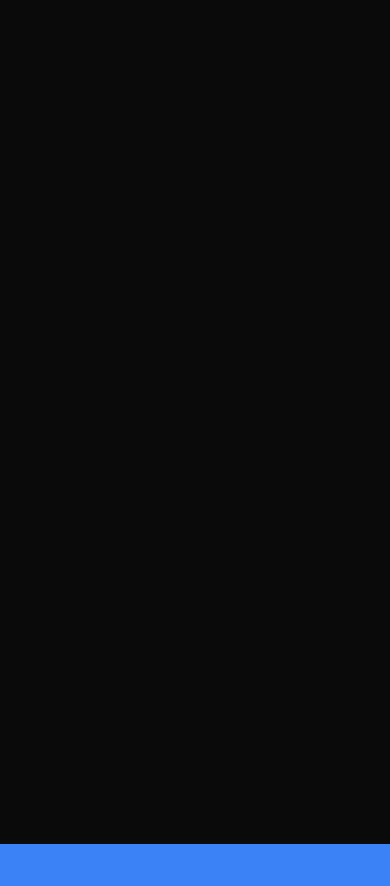
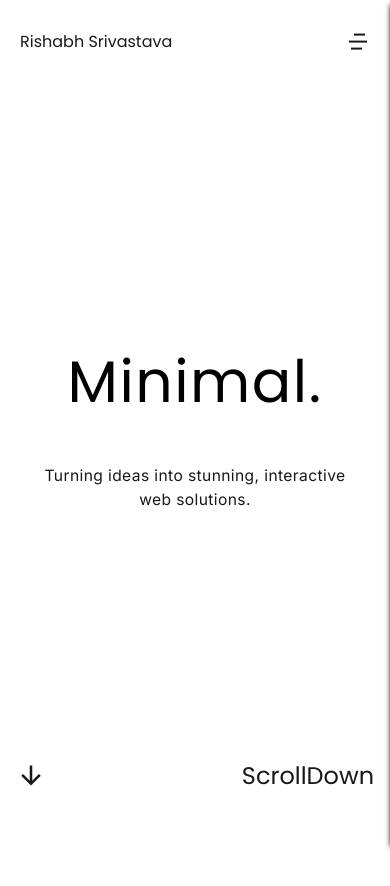
Before and after one commit to rishabh0777/rishabh-srivastava, a React (Vite) app in the folder Frontend/: page / in a window 390 px wide. Shown: the top 886 px of the page. Built offline with nearby package versions, Linux system fonts and the light colour scheme.

Commit message:
added a minimalist hero section with hamburgar navbar by following mobile first approach and added attractive animations

```diff
--- a/Frontend/index.html
+++ b/Frontend/index.html
@@ -5,6 +5,10 @@
     <meta name="viewport" content="width=device-width, initial-scale=1.0" />
     <link href="https://fonts.googleapis.com/css2?family=Inter:wght@300;400;500;700&display=swap" rel="stylesheet" />
     <link href="https://fonts.googleapis.com/css2?family=Poppins:wght@300;400;500;700&display=swap" rel="stylesheet" />
+    <link
+    href="https://cdn.jsdelivr.net/npm/remixicon@4.5.0/fonts/remixicon.css"
+    rel="stylesheet"
+/>
     <title>Rishabh Srivastava|Portfolio</title>
   </head>
   <body>
--- a/Frontend/package.json
+++ b/Frontend/package.json
@@ -10,7 +10,9 @@
     "preview": "vite preview"
   },
   "dependencies": {
+    "@gsap/react": "^2.1.1",
     "autoprefixer": "^10.4.20",
+    "gsap": "^3.12.5",
     "postcss": "^8.4.49",
     "react": "^18.3.1",
     "react-dom": "^18.3.1",
--- a/Frontend/src/App.jsx
+++ b/Frontend/src/App.jsx
@@ -3,7 +3,7 @@ import Nav from "./components/Nav"
 
 const App = () => {
   return (
-    <main className="xsm:w-full xsm:min-h-screen relative">
+    <main className="xsm:w-full xsm:min-h-[100svh] relative">
       <Nav />
       <Hero />
     </main>
--- a/Frontend/src/components/Hero.jsx
+++ b/Frontend/src/components/Hero.jsx
@@ -1,10 +1,79 @@
+import { useRef, useState, useEffect } from 'react';
+import { gsap } from 'gsap';
 
 const Hero = () => {
+  const textTimeline = gsap.timeline(); // Separate timeline for text animation
+  const introTimeline = gsap.timeline(); // Separate timeline for initial animations
+
+  const heroTextRef = useRef(null);
+  const scrollTextRef = useRef(null);
+  const scrollIconRef = useRef(null);
+  const paraRef = useRef(null);
+  const txtArr = ['Minimal.', 'Functional.', 'Impactful.'];
+  const [currentTextIndex, setCurrentTextIndex] = useState(0);
+
+  const animateText = () => {
+    textTimeline
+      .to(heroTextRef.current, {
+        duration: 1,
+        opacity: 0,
+        onComplete: () => {
+          setCurrentTextIndex((prevIndex) => (prevIndex + 1) % txtArr.length);
+        },
+      })
+      .to(heroTextRef.current, {
+        duration: 2,
+        opacity: 1,
+      });
+  };
+
+  useEffect(() => {
+    // Initial animations for paragraph and scroll elements
+    introTimeline
+      .fromTo(
+        paraRef.current,
+        { opacity: 0, y: 50 },
+        { opacity: 1, y: 0, duration: 1.5, ease: 'power4.out' }
+      )
+      .fromTo(
+        scrollTextRef.current,
+        { opacity: 0, y: 50 },
+        { opacity: 1, y: 0, duration: 1.5, ease: 'power4.out', delay: 0.7 },
+        'a'
+      )
+      .fromTo(
+        scrollIconRef.current,
+        { opacity: 0, y: -50 },
+        { opacity: 1, y: 0, duration: 1.5, ease: 'power4.out', delay: 0.7 },
+        'a'
+      );
+  }, []);
+
+  useEffect(() => {
+    const interval = setInterval(() => {
+      animateText();
+    }, 6000); // Change text every 6 seconds
+
+    return () => clearInterval(interval); // Clean up on component unmount
+  }, []);
+
   return (
-    <div className="xsm:w-full h-screen bg-blue-500 relative">
+    <div className="xsm:w-full h-[100svh] relative px-4 flex justify-center text-zinc-900">
+      <h1 ref={heroTextRef} className="text-[15vw] z-[10] tracking-wide text-black font-poppins absolute top-[30%]">
+        {txtArr[currentTextIndex]}
+      </h1>
+      <p
+        ref={paraRef}
+        className="text-[4vw] tracking-wide z-[11] text-center text-zinc-900 font-inter absolute top-[45%]"
+      >
+        Turning ideas into stunning, interactive <br /> web solutions.
+      </p>
+      <div className="xsm:w-full xsm:h-[10svh] absolute bottom-[13svh] flex justify-between items-center p-4 text-2xl font-poppins">
+        <i ref={scrollIconRef} className="ri-arrow-down-line text-3xl"></i>
+        <h3 ref={scrollTextRef}>ScrollDown</h3>
+      </div>
+    </div>
+  );
+};
 
-    </div>
-  )
-}
-
-export default Hero
+export default Hero;
--- a/Frontend/src/components/Nav.jsx
+++ b/Frontend/src/components/Nav.jsx
@@ -1,9 +1,39 @@
+import {useRef, useState} from 'react';
+import {useGSAP} from '@gsap/react';
+import gsap from 'gsap';
+const Nav = () => {
+  const [show, setShow] = useState(false);
+  const navRef = useRef(null);
 
-const Nav = () => {
+  const toggleNav = () => {
+    if(!show){
+      gsap.to(navRef.current, {left: 0, duration: 0.8, ease: 'power3.inOut'});
+      setShow(true);
+    }else{
+      gsap.to(navRef.current, {left: '100%', duration: 0.8, ease: 'power3.inOut'});
+      setShow(false);
+    }
+  }
+
   return (
     <>
-    <nav className="xsm:w-full xsm:h-screen bg-[#0a0a0a]">
+    <nav ref={navRef} className="xsm:w-full xsm:h-[100svh] bg-white text-zinc-900 font-poppins overflow-y-hidden fixed top-0 left-[100%] z-50 shadow-md shadow-black">
+        <div className="w-full h-[10svh] text-3xl flex items-center px-5">
+        <i onClick={toggleNav} className="ri-close-line"></i>
+        </div>
 
+        <div className="w-full h-[90svh] flex flex-col items-center justify-center">
+            <ul>
+                <li className="text-2xl py-5">Home</li>
+                <li className="text-2xl py-5">Work</li>
+                <li className="text-2xl py-5">About</li>
+                <li className="text-2xl py-5">Contact</li>
+            </ul>
+        </div>
+    </nav>
+    <nav className="w-full xsm:h-[10svh] text-zinc-900 font-poppins flex items-center justify-between px-5">
+      <h3 className="text-md lg:text-2xl text-bold">Rishabh Srivastava</h3>
+    <i onClick={toggleNav} className="ri-menu-4-fill text-2xl lg:hidden"></i>
     </nav>
     </>
   )
```
Also changed, not shown: 1 other file (tests, documents, lock files or other folders).
